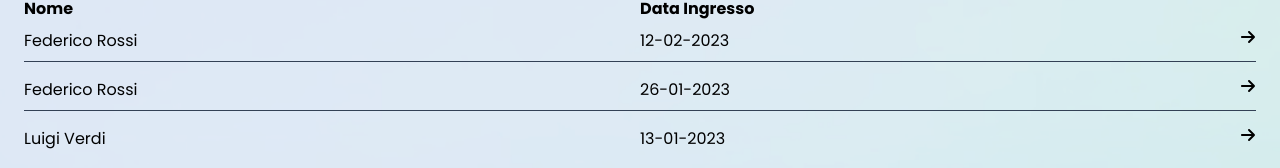
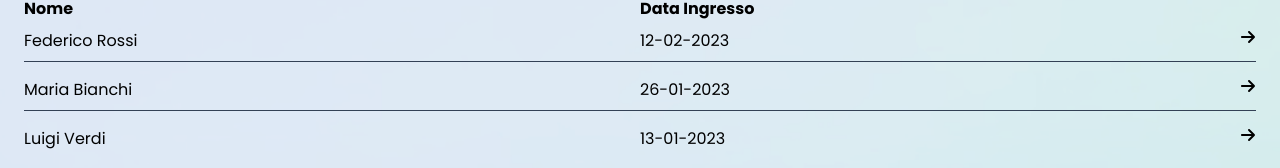
Before and after one commit to sconfa-8/FALSA-Project, a Nuxt app: page /hr in a window 1280 px wide. Shown: the part 141-309 px from the top of the page. Built offline with nearby package versions, Linux system fonts and the light colour scheme.

Commit message:
fix: name

```diff
--- a/components/UsersCardsList.vue
+++ b/components/UsersCardsList.vue
@@ -21,7 +21,7 @@ const isOpenInfo = useState('isOpenInfo')
     </div>
     <div>
       <div class="w-full flex relative" @click="isOpenInfo = true">
-        <p class="w-1/2">Federico Rossi</p>
+        <p class="w-1/2">Maria Bianchi</p>
         <p class="w-1/2">26-01-2023</p>
         <IconsArrowLeft class="h-4 w-4 absolute right-0" />
       </div>
```
